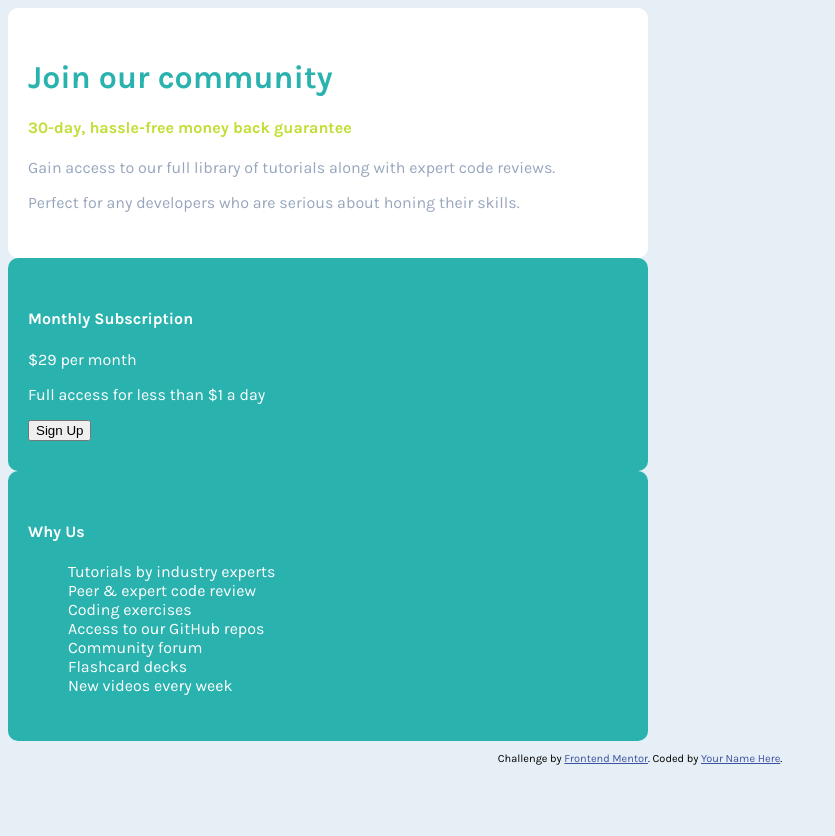
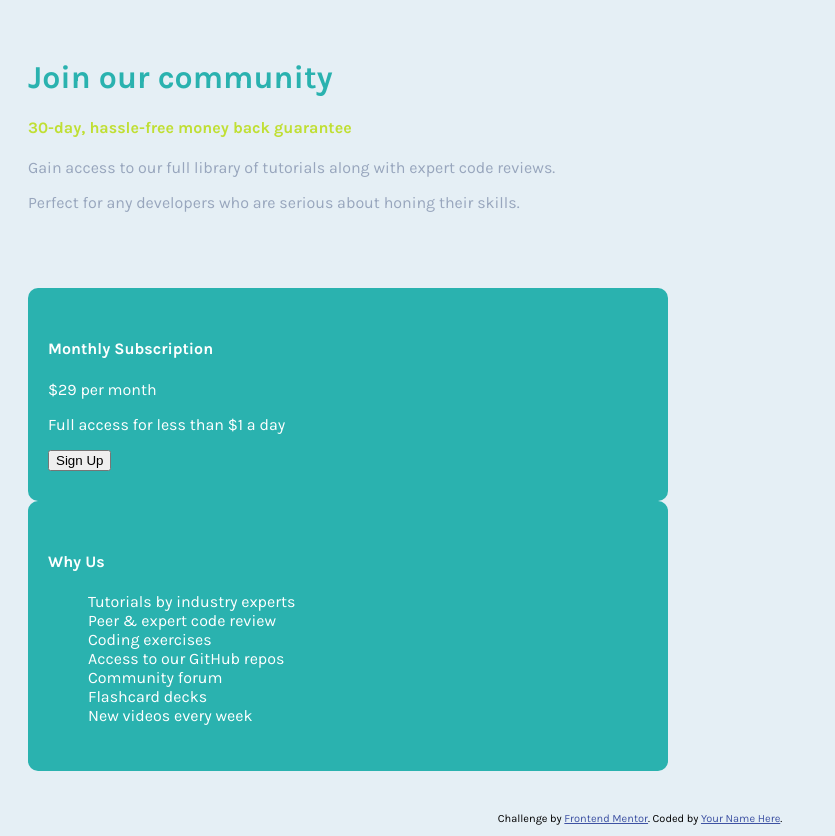
Before and after one commit to Modu9173/single-price-grid, a website: page index.html in a window 1280 px wide. Shown: the whole page, without its empty margins (0-835 px from the left). Before the commit the page ends 800 px from the top, so only its background shows below. Drawn offline with Linux system fonts and the light colour scheme.

Commit message:
Update index.html

```diff
--- a/index.html
+++ b/index.html
@@ -18,7 +18,7 @@
 <body>
 
 
-      <div class="top-container">
+      <div class="header">
         <h1 class="top-heading">Join our community</h1>
 
         <h4 class="top-sub-heading">30-day, hassle-free money back guarantee</h4>
@@ -26,6 +26,8 @@
         <p class="top-benefit">Gain access to our full library of tutorials along with expert code reviews.</p>
         <p class="top-benefit">Perfect for any developers who are serious about honing their skills.</p>
       </div>
+
+      <div class="main">
 
       <div class="pricing">
         <h4 class="pricing-title">Monthly Subscription</h4>
@@ -51,6 +53,7 @@
           </ul></p>
       </div>
 
+  </div>
 
 
   <footer>
```
